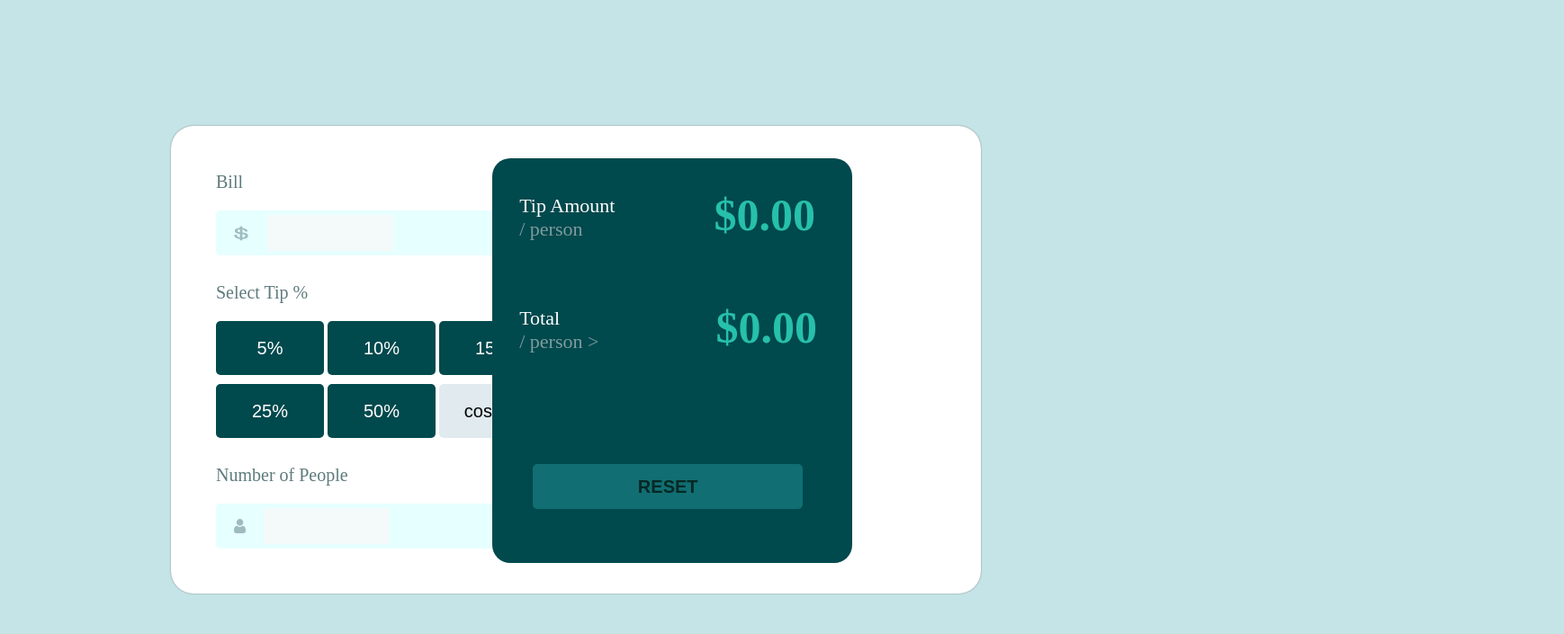
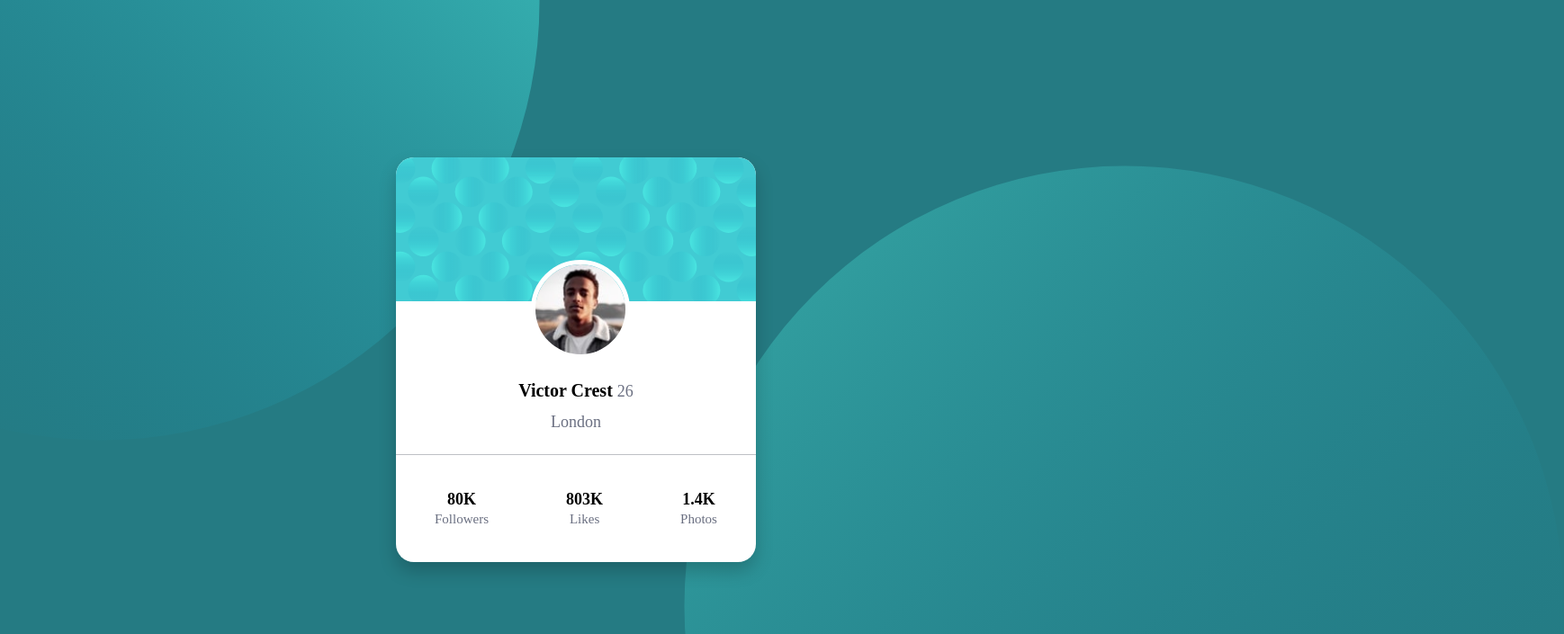
Before and after one commit to ttandashvili4-spec/BFDNGHBIASDSFGdfgd-buttons-, a plain HTML site: page index.html in a window 1280 px wide. Shown: the top 705 px of the page at 90% size, 1738 px wide, since content can reach past the window. Drawn offline with Linux system fonts and the light colour scheme.

Commit message:
Add files via upload

```diff
--- a/index.html
+++ b/index.html
@@ -8,57 +8,36 @@
 </head>
 <body>
 
-
   <div class="container">
 
-    <div class="right">
-      <div class="ri1 rom">
-            <h3>Tip Amount <br> <span style=    "color:  hsl(184, 14%, 56%); "> / person </span> </h3> <h1>$0.00</h1>
 
-      </div>
 
-      <div class="ri2 rom">
-        <h3>Total <br> <span  style= "color:  hsl(184, 14%, 56%); "> / person > </span> </h3> <h1>$0.00</h1>
-      </div>
 
-      <button class="btn3">RESET</button>
+    <div class="box1">
+      <img class="img1" src="images/bg-pattern-card.svg" alt="">
+        <img class="img2" src="images/image-victor.jpg" alt="">
+          <p class="pp1">Victor Crest <span class="span1"  style="color:hsl(227, 10%, 46%) ;">26</span></p>
+            <p class="pp2">London</p>
+       </div>
+
+    <div class="box2">
+
+      <p class="pp3 do">80K <br> <span style="color: hsl(227, 10%, 46%); font-size: 15px; font-weight: lighter">Followers</span> </p>
+
+      <p class="pp4 do">803K <br> <span style="color: hsl(227, 10%, 46%); font-size: 15px; font-weight: lighter">Likes</span> </p>
+
+      <p class="pp5 do">1.4K <br> <span style="color: hsl(227, 10%, 46%); font-size: 15px; font-weight: lighter;" >Photos</span> </p>
 
     </div>
 
-    <div class="head">
-      <h3>Bill</h3>
-    <div class="box1">
-      <img src="images/icon-dollar.svg" alt=""><input type="number" >
-    </div>
 
-        <div class="typo">
-
-    <div class="box2">
-      <div class="h33">
-        <h3>Select Tip %</h3>
-      </div>
-      <button class="btnn">5%</button>
-      <button class="btnn">10%</button>
-      <button class="btnn">15%</button>
-        </div>
-      <div class="box3">
-      <button class="btnn">25%</button>
-      <button class="btnn">50%</button>
-      <button class="btn"> costum </button>
-        </div>
-</div>
-
-    <div class="head1">
-      <h3>Number of People</h3>
-    <div class="box4">
-      <img src="images/icon-person.svg" alt=""> <input type="number" >
-    </div>
-</div>
+    <img class="imgg rd" src="images/bg-pattern-bottom.svg" alt="">
+    <img class="imgg1 rd" src="images/bg-pattern-top.svg" alt="">
 
 
-</div>
 
-</div>
+
+
 
 </body>
 </html>
--- a/style.css
+++ b/style.css
@@ -1,260 +1,88 @@
-body{
-    background-color: hsl(185, 41%, 84%);
-    height: 100vh;
-    margin: 0;
-    padding: 0;
-    align-items: center;
-    justify-content: center;
-    display: flex;
+body {
+  background-color: hsl(185, 56%, 33%);
+  margin: 0;
+  padding: 0;
+  display: flex;
+  justify-content: center;
+  align-items: center;
+  height: 100vh;
 }
 
-.container{
-    width: 800px;
-    height: 500px;
-    background-color: white;
-    border-radius: 25px;
-    box-shadow: 0px 0px 2px gray;
-    gap: 20px;
-    padding: 10px 50px;
-    display: flex;
-    align-items: flex-end;
-
-
+.container {
+  background-color: white;
+  width: 400px;
+  height: 450px;
+  border-radius: 20px;
+  box-shadow: 0 10px 20px rgba(0, 0, 0, 0.2);
+  position: relative;
 }
 
-.head{
-    display: flex;
-    flex-direction: column;
-    gap: 0px;
+.img1 {
+  width: 100%;
+  border-top-left-radius: 20px;
+  border-top-right-radius: 20px;
 }
 
-.box1{
-    width: 330px;
-    height: 50px;
-    background-color: hsl(180, 100%, 95%);
-    border-radius: 5px;
-    display: flex;
-    align-items: center;
-    gap: 20px;
-    padding: 0 20px;
+.img2 {
+  width: 100px;
+  border-radius: 50%;
+  border: 5px solid white;
+  position: relative;
+  top: -50px;
+  left: 150px;
 }
 
-.head h3{
-    color: hsl(186, 14%, 43%);
-    font-size: 20px;
-    font-weight: 300;
+.pp1 {
+  text-align: center;
+  font-weight: bold;
+  font-size: 20px;
+  margin-top: -30px;
 }
 
-.box1 img{
-    width: 17px;
-    height: 17px;
+.pp2 {
+  text-align: center;
+  color: hsl(227, 10%, 46%);
+  margin-top: -10px;
+  font-size: 18px;
+  line-height: 1.5;
+  padding: 0 30px;
 }
 
-.box1 input{
-    width: 120px;
-    height: 20px;
-    border: none;
-    background-color: hsl(189, 41%, 97%);
-    padding: 10px 10px;
-    font-size: 25px;
-    font-weight: 80;
-    color: hsl(183, 100%, 15%);
-    outline: none;
+.span1 {
+  font-size: 18px;
+  font-weight: normal;
 }
 
-.box1 input::placeholder{
-    color: hsl(184, 14%, 56%);
-    font-size: 16px;
-    font-weight: 100;
-}
-.box1 input:focus{
-    border-bottom: 2px solid hsl(172, 67%, 45%);
+.box1 {
+  border-bottom: 1px solid hsl(223, 6%, 76%);
+  height: 330px;
 }
 
-
-
-.btnn{
-    width: 120px;
-    height: 60px;
-    background-color: hsl(183, 100%, 15%);
-    border: none;
-    border-radius: 5px;
-    color: white;
-    font-size: 20px;
-    cursor: pointer;
-    border-radius: 5px;
+.box2 {
+  display: flex;
+  justify-content: space-around;
+  align-items: center;
+  height: 120px;
 }
 
-.btn{
-    width: 120px;
-    height: 60px;
-    cursor: pointer;
-    border: none;
-    background-color: hsla(198, 31%, 59%, 0.226);
-    border-radius: 5px;
-    color: rgb(0, 0, 0);
-    font-size: 20px;
-
+.do {
+  text-align: center;
+  font-weight: bold;
+  font-size: 18px;
 }
 
-.box2{
-    display: inline;
-
+.rd {
+  z-index: -1;
 }
 
-.box3{
-    display: flex;
-    gap: 4px;
+.imgg {
+  position: absolute;
+  left: 80%;
+  top: 2%;
 }
 
-
-
-.typo{
-    display: flex;
-    justify-content: space-between;
-    color: white;
-    display: flex;
-    flex-direction: column;
-    gap: 10px;
-    padding: 10px 0;
-
+.imgg1 {
+  position: absolute;
+  bottom: 30%;
+  right: 60%;
 }
-
-.typo h3{
-     color: hsl(186, 14%, 43%);
-    font-size: 20px;
-    font-weight: 300;
-
-
-
-}
-
-.head1{
-    display: flex;
-    flex-direction: column;
-    gap: 0px;
-
-}
-
-.box4{
-    display: flex;
-    gap: 10px;
-}
-
-.h33{
-    color: hsl(186, 14%, 43%);
-    font-size: 20px;
-    font-weight: 300;
-
-}
-
-.box4{
-    width: 330px;
-    height: 50px;
-    background-color: hsl(180, 100%, 95%);
-    border-radius: 5px;
-    display: flex;
-    align-items: center;
-    gap: 20px;
-    padding: 0 20px;
-    border: none;
-    margin-bottom: 40px;
-}
-
-
-.box4 input{
-    width: 120px;
-    height: 20px;
-    border: none;
-    background-color: hsl(189, 41%, 97%);
-    padding: 10px 10px;
-    font-size: 25px;
-    font-weight: 80;
-    color: hsl(183, 100%, 15%);
-    outline: none;
-}
-
-
-.down button{
-    width: 100px;
-    height: 40px;
-    background-color: hsl(172, 67%, 45%);
-    border: none;
-    border-radius: 5px;
-    color: hsl(183, 100%, 15%);
-    font-size: 20px;
-    cursor: pointer;
-}
-
-.right{
-    background-color: hsl(183, 100%, 15%);
-    width: 400px;
-    height: 450px;
-    position: absolute;
-    right: 26%;
-    top: 22%;
-    border-radius: 20px;
-
-}
-
-.right h3{
-    color: white;
-    font-weight: lighter;
-    font-size: 22px;
-    margin-left: 30px;
-    margin-top: 40px;
-}
-
-
-.right h1{
-    color:   hsl(172, 67%, 45%);
-    font-size: 50px;
-}
-
-.rom{
-    display: flex;
-    gap: 110px;
-}
-
-.ri2{
-    display: flex;
-    gap: 130px;
-}
-
-.btn3{
-    cursor: pointer;
-    border: none;
-    background-color: hsl(183, 74%, 26%);
-    width: 300px;
-    height: 50px;
-    text-align: center;
-    border-radius: 5px;
-    margin-top: 90px;
-    margin-left: 45px;
-    font-weight: 800;
-    color:hsl(172, 79%, 9%);
-    font-size: 20px;
-}
-
-
-.btnn:hover{
-  background-color: black;
-  color: hsl(183, 85%, 35%);
-  cursor: pointer;
-  border: 3px hsl(172, 67%, 45%) solid;
-  border-radius: 5px;
-}
-
-.btn:hover{
-  background-color: black;
-  color: hsl(183, 85%, 35%);
-  cursor: pointer;
-  border: 3px hsl(172, 67%, 45%) solid;
-  border-radius: 5px;
-}
-
-.btn3:hover{
-    background-color:  black;
-    border: 4px solid hsl(183, 85%, 35%);
-    color: hsl(183, 85%, 35%);
-}
```
Also changed, not shown: design/desktop-design.jpg (added), images/bg-pattern-bottom.svg (added), images/bg-pattern-card.svg (added), images/bg-pattern-top.svg (added), images/image-victor.jpg (added), mobile-design.jpg (added), preview.jpg (added), 2 other files.
